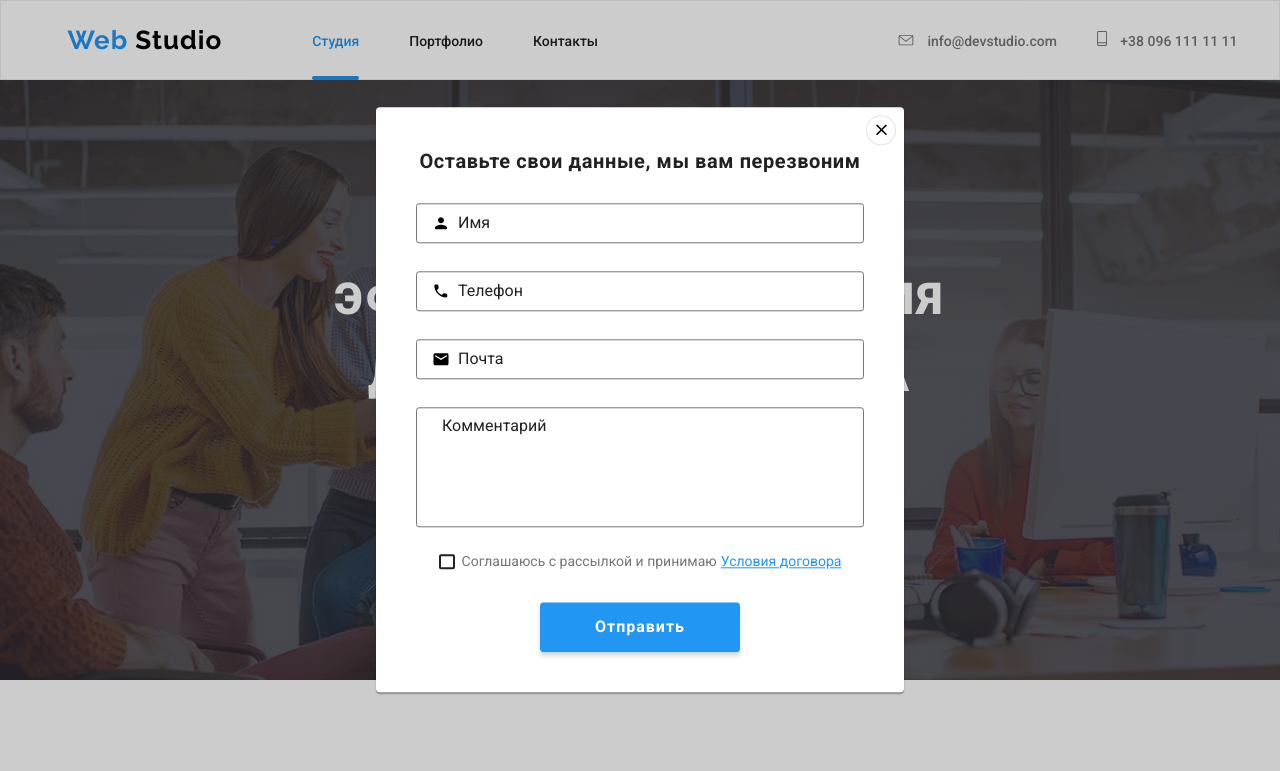
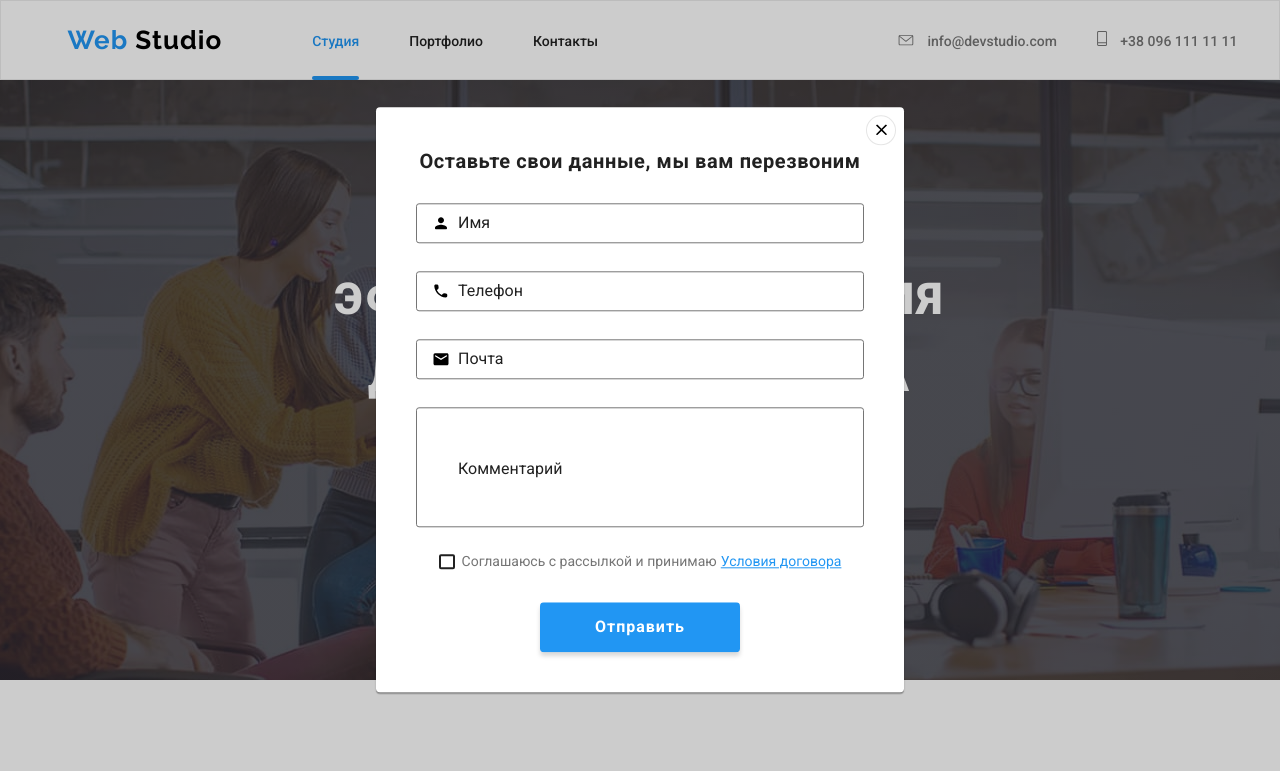
Before and after one commit to Tetiana2019/goit-markup-hw-06, a plain HTML site: page index.html in a window 1280 px wide. Both pictures are taken after a click on the button "Заказать услугу". Shown: the top 771 px of the page. Drawn offline with nearby package versions, Linux system fonts and the light colour scheme.

Commit message:
normalize added

```diff
--- a/css/normalize.css
+++ b/css/normalize.css
@@ -71,3 +71,9 @@ section {
   border: 1px solid transparent;
   cursor: pointer;
 }
+.form-label {
+  position: absolute;
+  top: 50%;
+  left: 42px;
+  transform: translateY(-50%);
+}
--- a/css/style.css
+++ b/css/style.css
@@ -592,12 +592,7 @@ footer {
   border-color: var(--accent-color);
   outline: var(--accent-color);
 }
-.form-label {
-  position: absolute;
-  top: 50%;
-  left: 42px;
-  transform: translateY(-50%);
-}
+
 .modal-close {
   position: absolute;
   width: 30px;
```
